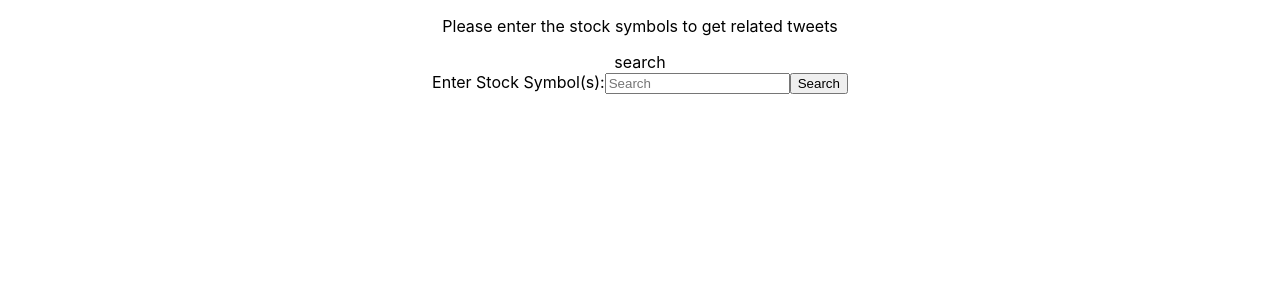
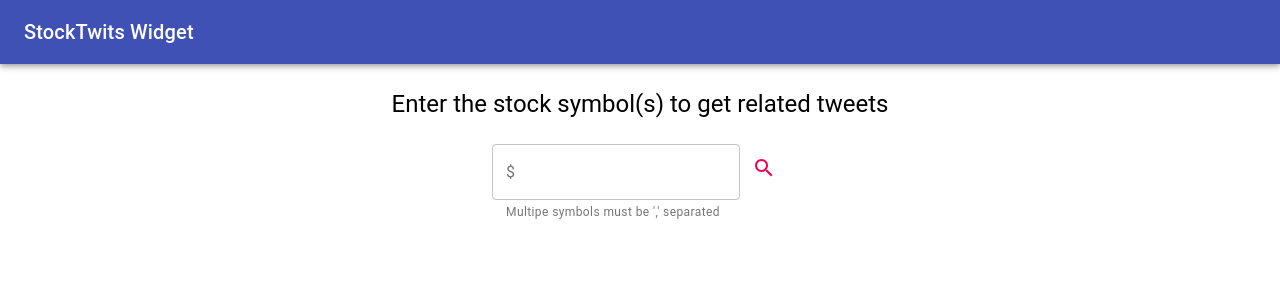
Before and after one commit to gotlurmh/StockTwits, a React (Create React App) app: page / in a window 1280 px wide. Shown: the top 300 px of the page. Built offline with nearby package versions, Linux system fonts and the light colour scheme.

Commit message:
material UI implementations

```diff
--- a/package.json
+++ b/package.json
@@ -4,10 +4,11 @@
   "private": true,
   "dependencies": {
     "@material-ui/core": "^4.9.14",
+    "@material-ui/icons": "^4.9.1",
     "@testing-library/jest-dom": "^4.2.4",
     "@testing-library/react": "^9.5.0",
     "@testing-library/user-event": "^7.2.1",
-    "bootstrap": "^4.5.0",
+    "bootstrap": "^3.4.1",
     "react": "^16.13.1",
     "react-dom": "^16.13.1",
     "react-scripts": "3.4.1",
--- a/src/App.js
+++ b/src/App.js
@@ -1,100 +1,22 @@
 import React from "react";
 import "./App.css";
+import AppBar from "@material-ui/core/AppBar";
+import Toolbar from "@material-ui/core/Toolbar";
+import Typography from "@material-ui/core/Typography";
 
 import StockWidget from "./components/StockWidget";
-//import TweetsPreview from "./components/TweetsPreview";
 
-/*const messages = [
-  {
-    id: 49,
-    body: "short $JOY",
-    created_at: "2012-10-08 21:41:38 UTC",
-    user: {
-      id: 2,
-      username: "ppearlman",
-      name: "Phil Pearlman",
-      avatar_url:
-        "http://avatars.stocktwits.com/images/default_avatar_thumb.jpg",
-      avatar_url_ssl:
-        "https://s3.amazonaws.com/st-avatars/images/default_avatar_thumb.jpg",
-      identity: "User",
-      classification: ["suggested"],
-    },
-    source: {
-      id: 1,
-      title: "Stocktwits",
-      url: "http://stocktwits.com",
-    },
-    symbols: [
-      {
-        id: 17,
-        symbol: "JOY",
-        title: "Joy Global, Inc.",
-      },
-    ],
-  },
-  {
-    id: 50,
-    body: "an idea about a $JOY",
-    created_at: "2012-10-08 21:41:38 UTC",
-    user: {
-      id: 2,
-      username: "ppearlman",
-      name: "Phil Pearlman",
-      avatar_url:
-        "http://avatars.stocktwits.com/images/default_avatar_thumb.jpg",
-      avatar_url_ssl:
-        "https://s3.amazonaws.com/st-avatars/images/default_avatar_thumb.jpg",
-      identity: "User",
-      classification: ["suggested"],
-    },
-    source: {
-      id: 1,
-      title: "Stocktwits",
-      url: "http://stocktwits.com",
-    },
-    symbols: [
-      {
-        id: 17,
-        symbol: "JOY",
-        title: "Joy Global, Inc.",
-      },
-    ],
-  },
-  {
-    id: 51,
-    body: "more ideas about $JOY",
-    created_at: "2012-10-08 21:41:38 UTC",
-    user: {
-      id: 2,
-      username: "ppearlman",
-      name: "Phil Pearlman",
-      avatar_url:
-        "http://avatars.stocktwits.com/images/default_avatar_thumb.jpg",
-      avatar_url_ssl:
-        "https://s3.amazonaws.com/st-avatars/images/default_avatar_thumb.jpg",
-      identity: "User",
-      classification: ["suggested"],
-    },
-    source: {
-      id: 1,
-      title: "Stocktwits",
-      url: "http://stocktwits.com",
-    },
-    symbols: [
-      {
-        id: 17,
-        symbol: "JOY",
-        title: "Joy Global, Inc.",
-      },
-    ],
-  },
-];
-*/
 function App() {
   return (
     <div className="App">
-      <p>Please enter the stock symbols to get related tweets</p>
+      <AppBar position="static">
+        <Toolbar>
+          <Typography variant="h6">StockTwits Widget</Typography>
+        </Toolbar>
+      </AppBar>
+      <Typography variant="h5">
+        <p>Enter the stock symbol(s) to get related tweets</p>
+      </Typography>
       <StockWidget />
     </div>
   );
--- a/src/components/SearchStock.js
+++ b/src/components/SearchStock.js
@@ -1,4 +1,8 @@
 import React, { useState } from "react";
+import TextField from "@material-ui/core/TextField";
+//import Button from "@material-ui/core/Button";
+import IconButton from "@material-ui/core/IconButton";
+import SearchIcon from "@material-ui/icons/Search";
 
 let interval;
 const SearchStock = (props) => {
@@ -14,29 +18,29 @@
     props.handleStockSymbols(searchSymbols);
     interval = setInterval(props.handleStockSymbols, 5000, searchSymbols);
   };
-  const handleKeyUp = (searchTerm) => {
-    clearInterval(interval);
-    let searchSymbols = searchTerm
-      .split(",")
-      .map((symbol) => symbol.trim().toUpperCase());
-    searchSymbols = Array.from(new Set(searchSymbols));
-    props.handleStockSymbols(searchSymbols);
-    interval = setInterval(props.handleStockSymbols, 10000, searchSymbols);
-  };
 
   return (
     <form onSubmit={handleSubmit}>
       <label>
-        Enter Stock Symbol(s):
-        <input
-          placeholder="Search"
+        {/* Enter Stock Symbol(s): */}
+        <TextField
+          id="outlined-helperText"
+          label="$"
+          //defaultValue="Enter Stock symbol(s)"
+          helperText="Multipe symbols must be ',' separated"
+          variant="outlined"
           value={searchTerm}
           onChange={(e) => setSearchTerm(e.target.value)}
-          // onKeyUp={(e) => handleKeyUp(e.target.value)}
+          placeholder="Enter Stock symbol(s)"
         />
       </label>
-
-      <input type="submit" value="Search" />
+      <IconButton color="secondary" aria-label="add an alarm" type="submit">
+        <SearchIcon />
+      </IconButton>
+      {/* <Button type="submit" variant="outlined" color="primary">
+        Default
+      </Button> */}
+      {/* <input type="submit" value="Search" /> */}
     </form>
   );
 };
--- a/src/components/StockWidget.js
+++ b/src/components/StockWidget.js
@@ -33,7 +33,6 @@
   render() {
     return (
       <div>
-        <div>search</div>
         <SearchStock handleStockSymbols={this.getStockSymbols} />
         {this.state.error && <p>Invalid symbol was used</p>}
         <TweetsPreview
--- a/src/components/TweetsDisplay.js
+++ b/src/components/TweetsDisplay.js
@@ -1,12 +1,19 @@
 import React, { Component } from "react";
+import Avatar from "@material-ui/core/Avatar";
+import Grid from "@material-ui/core/Grid";
 
 class TweetsDisplay extends Component {
   render() {
     const { tweet } = this.props;
     return (
       <div>
-        <p>{tweet.user.username}</p>
-        <p>{tweet.body}</p>
+        {/* <Grid container justify="center"> */}
+        <Grid item>
+          <Avatar alt={tweet.user.name} src={tweet.user.avatar_url} />
+          <p>{tweet.user.username}</p>
+          <p>{tweet.body}</p>
+        </Grid>
+        {/* </Grid> */}
       </div>
     );
   }
--- a/src/components/TweetsPreview.js
+++ b/src/components/TweetsPreview.js
@@ -1,5 +1,6 @@
 import React, { Component } from "react";
 import TweetsDisplay from "./TweetsDisplay";
+import Grid from "@material-ui/core/Grid";
 class TweetsPreview extends Component {
   render() {
     const { tweets, counter } = this.props;
@@ -15,9 +16,13 @@
             );
           })}
         </div>
-        {tweets.map((tweet, index) => {
-          return <TweetsDisplay tweet={tweet} key={index} />;
-        })}
+        <Grid container>
+          {/* <Grid item> */}
+          {tweets.map((tweet, index) => {
+            return <TweetsDisplay tweet={tweet} key={index} />;
+          })}
+          {/* </Grid> */}
+        </Grid>
       </div>
     );
   }
```
Also changed, not shown: src/components/FetchData.js (deleted, +0 -29 lines), 1 other file (tests, documents, lock files or other folders).
